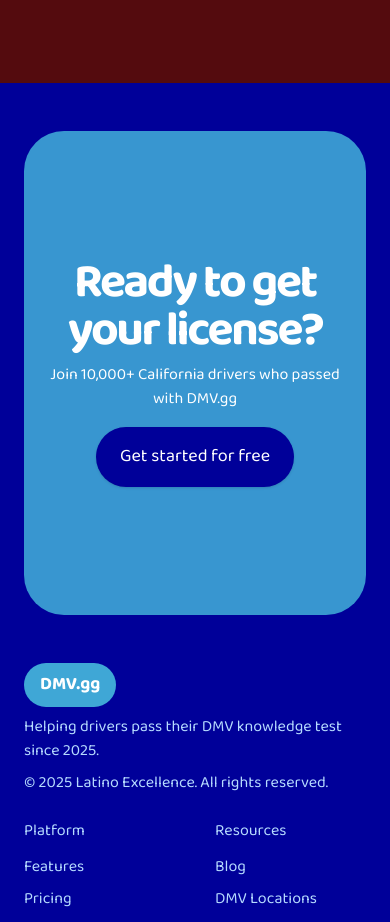
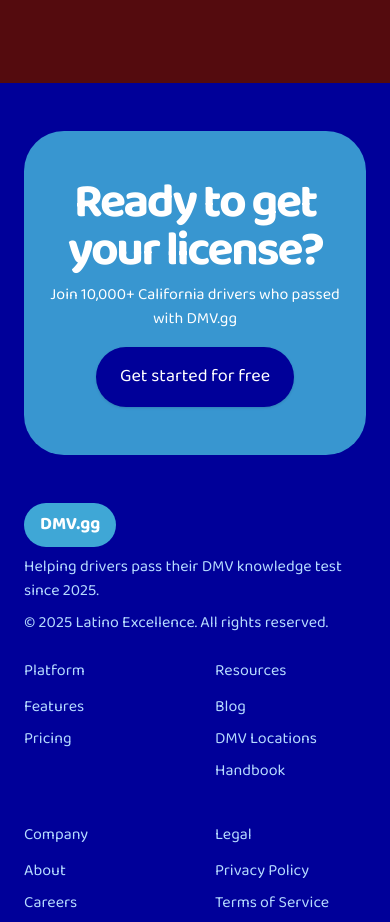
Before and after one commit to alvropena/dmv.gg, a Next.js app: page / in a window 390 px wide. Shown: the part 4120-5042 px from the top of the page. Built offline with nearby package versions, Linux system fonts and the light colour scheme; no server answers.

Commit message:
Update CTA section padding in landing page component

```diff
--- a/components/landing/CTA.tsx
+++ b/components/landing/CTA.tsx
@@ -14,7 +14,7 @@ export default function CTA() {
   return (
     <section className="w-full pt-12 md:pt-16 lg:pt-24 text-white">
       <div className="container mx-auto px-6">
-        <div className="rounded-[40px] bg-[#3FA7D6]/90 py-32 md:py-32 px-6 md:px-8">
+        <div className="rounded-[40px] bg-[#3FA7D6]/90 py-12 md:py-32 px-6 md:px-8">
           <div className="flex flex-col items-center justify-center space-y-4 text-center">
             <div className="space-y-2 w-full">
               <h2 className="text-5xl font-extrabold tracking-tighter text-white sm:text-6xl md:text-7xl lg:text-8xl xl:text-8xl">
```
